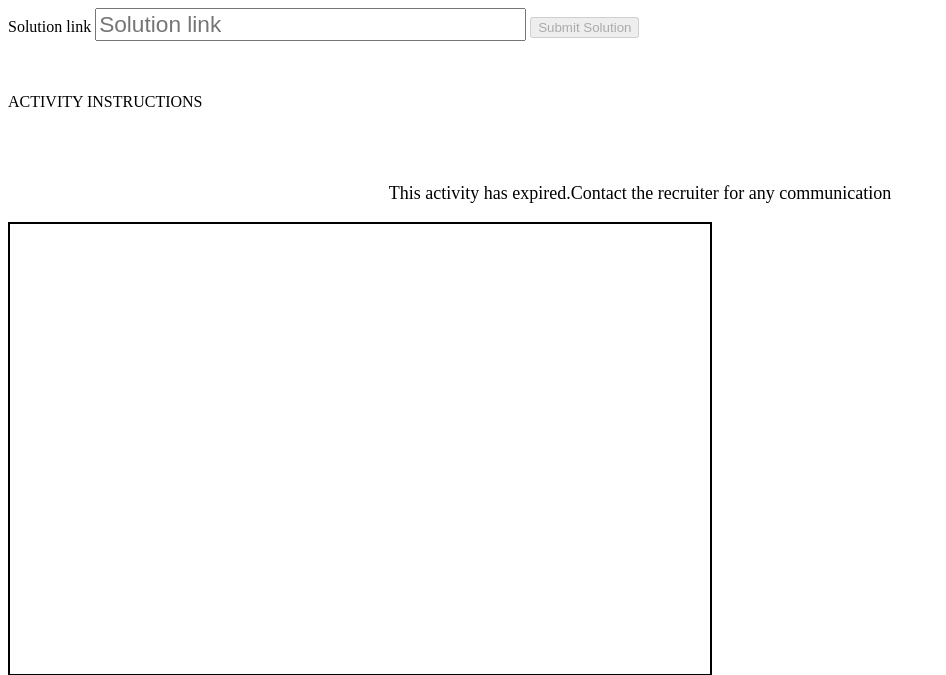
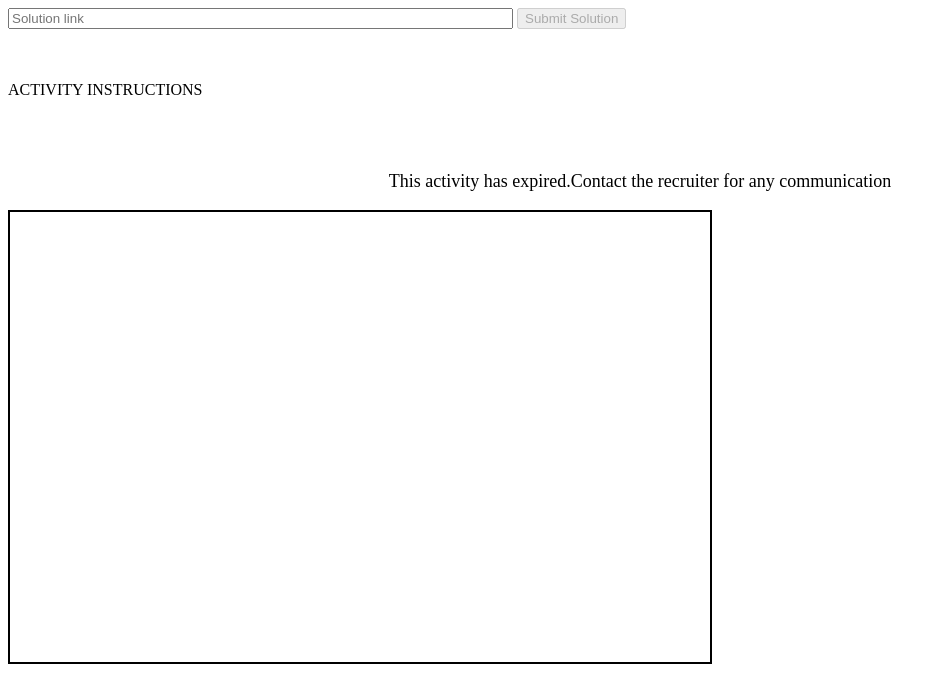
Before and after one commit to singh-gagan/django-hiring-tool, a Django app: template activitylauncher/templates/activitylauncher/display_activity.html in a window 1280 px wide. Shown: the top 675 px of the page, without its empty margins (0-946 px from the left). Run offline with Django 3.2, Linux system fonts and the light colour scheme; the template is opened without the code that fills it, so the values that code supplies are empty; parts of the project's set-up code (start-up, migrations or seed data) failed here and were passed over.

Commit message:
modified submit solution field

```diff
--- a/activitylauncher/templates/activitylauncher/display_activity.html
+++ b/activitylauncher/templates/activitylauncher/display_activity.html
@@ -7,9 +7,8 @@
       <form class="form-inline" action={% url 'submission_solution' activity_uuid=submission.activity_uuid %} method="post">
         {% csrf_token %}
         <div class="form-group mx-sm-3 mb-2">
-          <label for="inputSolutionLink" class="sr-only">Solution link</label>
-          <input type = "text" name = "solution_link" size=30 placeholder = "Solution link"  class="form-control" id="inputSolutionLink" style="font-size:17pt;" class="form-control" required >
-          <button id = "btn" type = "submit" class="btn btn-primary btn-lg" > Submit Solution </button>
+          <input type = "text" name = "solution_link" size = 60 placeholder = "Solution link"  class="form-control" required>
+          <button id = "btn" type = "submit" class="btn btn-primary btn-md"> Submit Solution </button>
         </div>
       </form>
     </div>
```
